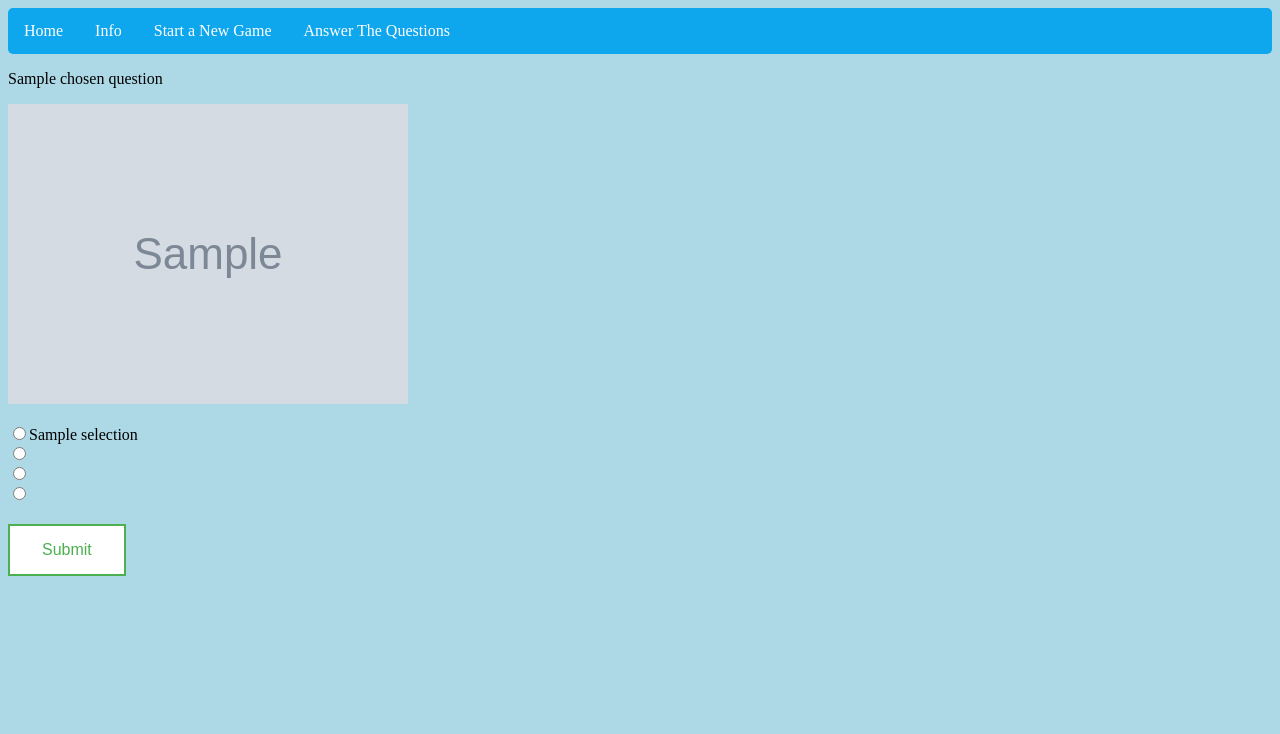
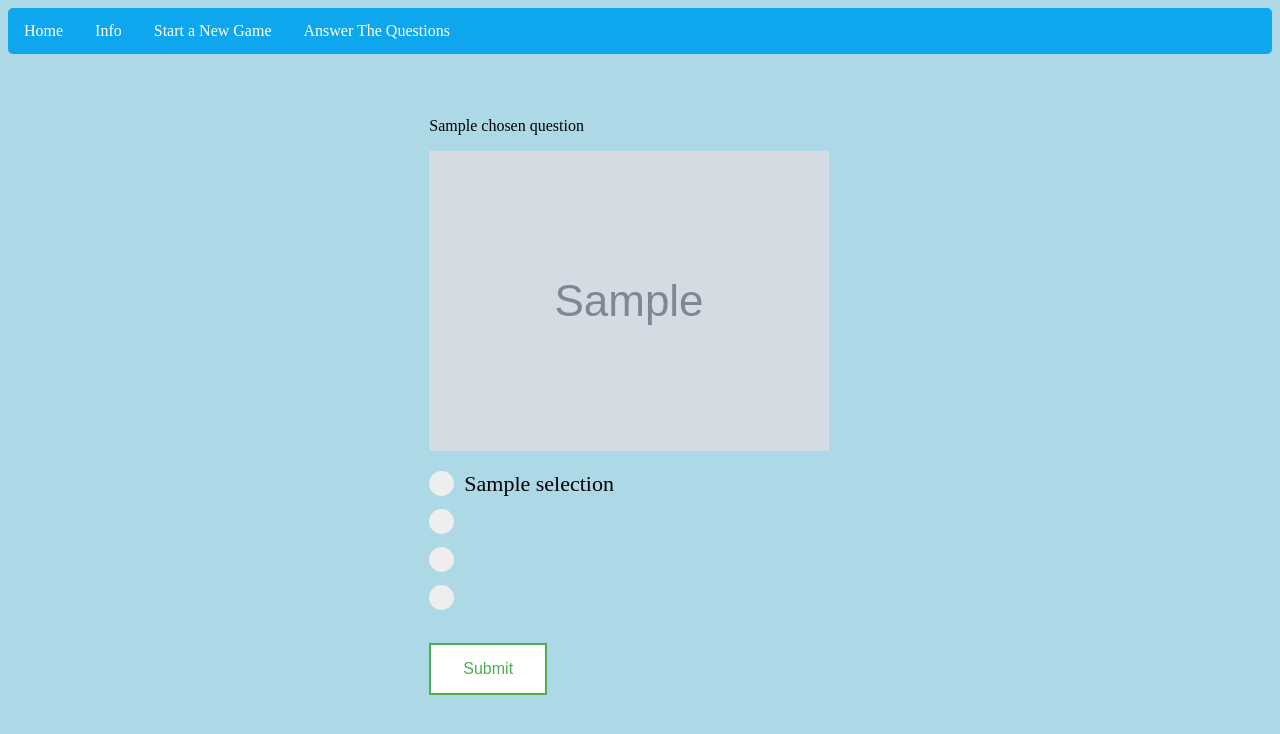
Before and after one commit to haoteng10/Apps4Good-Project, a Node server app: template views/question_form.ejs in a window 1280 px wide. Shown: the top 734 px of the page. Run offline with Node 20, Linux system fonts and the light colour scheme; the template is opened without the code that fills it: most values are stand-ins (such as "Sample title", 1, 10 or a date in 2020); grey boxes marked "Sample" are stand-in pictures.

Commit message:
Add more questions. Add some styles

```diff
--- a/public/stylesheets/index.css
+++ b/public/stylesheets/index.css
@@ -71,6 +71,11 @@ input[type=submit] {
 	margin-top: 20px;
 }
 
+input[type=submit]:hover {
+	background-color: #236844;
+	color: white;
+}
+
 .button {
 	font: bold 11px;
 	text-decoration: none;
@@ -81,3 +86,69 @@ input[type=submit] {
   border: 2px solid;
   border-color: #3eb7ef;
 }
+
+/* Customize the label (the container) */
+.container {
+  display: block;
+  position: relative;
+  padding-left: 35px;
+  margin-bottom: 12px;
+  cursor: pointer;
+  font-size: 22px;
+  -webkit-user-select: none;
+  -moz-user-select: none;
+  -ms-user-select: none;
+  user-select: none;
+}
+
+/* Hide the browser's default radio button */
+.container input {
+  position: absolute;
+  opacity: 0;
+  cursor: pointer;
+  height: 0;
+  width: 0;
+}
+
+/* Create a custom radio button */
+.checkmark {
+  position: absolute;
+  top: 0;
+  left: 0;
+  height: 25px;
+  width: 25px;
+  background-color: #eee;
+  border-radius: 50%;
+}
+
+/* On mouse-over, add a grey background color */
+.container:hover input ~ .checkmark {
+  background-color: #ccc;
+}
+
+/* When the radio button is checked, add a blue background */
+.container input:checked ~ .checkmark {
+  background-color: #2196F3;
+}
+
+/* Create the indicator (the dot/circle - hidden when not checked) */
+.checkmark:after {
+  content: "";
+  position: absolute;
+  display: none;
+}
+
+/* Show the indicator (dot/circle) when checked */
+.container input:checked ~ .checkmark:after {
+  display: block;
+}
+
+/* Style the indicator (dot/circle) */
+.container .checkmark:after {
+  top: 9px;
+  left: 9px;
+  width: 8px;
+  height: 8px;
+  border-radius: 50%;
+  background: white;
+}
--- a/views/question_form.ejs
+++ b/views/question_form.ejs
@@ -1,15 +1,16 @@
 <% include ./partials/header %>
-
+	<div style="margin: 5% 33.33%">
 		<form action="question" method="POST">
 			<p id = "question_text"><%=chosenQuestion.question%></p>
 			<% if (chosenQuestion.image != undefined) { %>
 				<img src="<%= chosenQuestion.image %>" alt="image"> <p></p>
 			<% } %>
-			<input type="radio" name="answer" value="<%= chosenQuestion.selections[0] %>"><%= chosenQuestion.selections[0] %><br>
-			<input type="radio" name="answer" value="<%= chosenQuestion.selections[1] %>"><%= chosenQuestion.selections[1] %><br>
-			<input type="radio" name="answer" value="<%= chosenQuestion.selections[2] %>"><%= chosenQuestion.selections[2] %><br>
-			<input type="radio" name="answer" value="<%= chosenQuestion.selections[3] %>"><%= chosenQuestion.selections[3] %><br>
+			<label class="container"><input type="radio" name="answer" value="<%= chosenQuestion.selections[0] %>"><%= chosenQuestion.selections[0] %><span class="checkmark"></span><br></label>
+			<label class="container"><input type="radio" name="answer" value="<%= chosenQuestion.selections[1] %>"><%= chosenQuestion.selections[1] %><span class="checkmark"></span><br></label>
+			<label class="container"><input type="radio" name="answer" value="<%= chosenQuestion.selections[2] %>"><%= chosenQuestion.selections[2] %><span class="checkmark"></span><br></label>
+			<label class="container"><input type="radio" name="answer" value="<%= chosenQuestion.selections[3] %>"><%= chosenQuestion.selections[3] %><span class="checkmark"></span><br></label>
 			<input type="submit" value="Submit">
 		</form>
+	</div>
 
 <% include ./partials/footer %>
```
Also changed, not shown: routes/index.js (+27 -1 lines).
